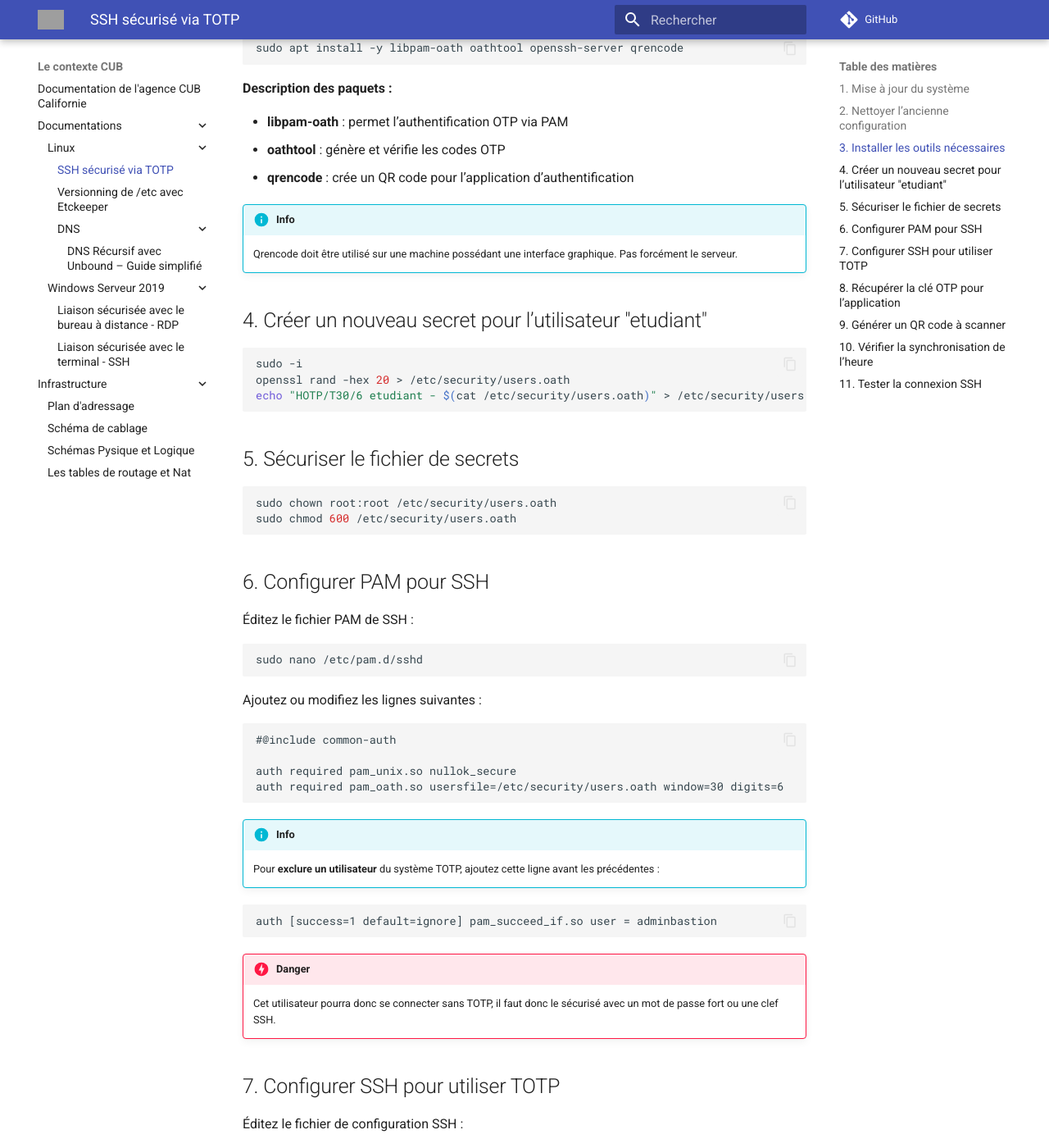
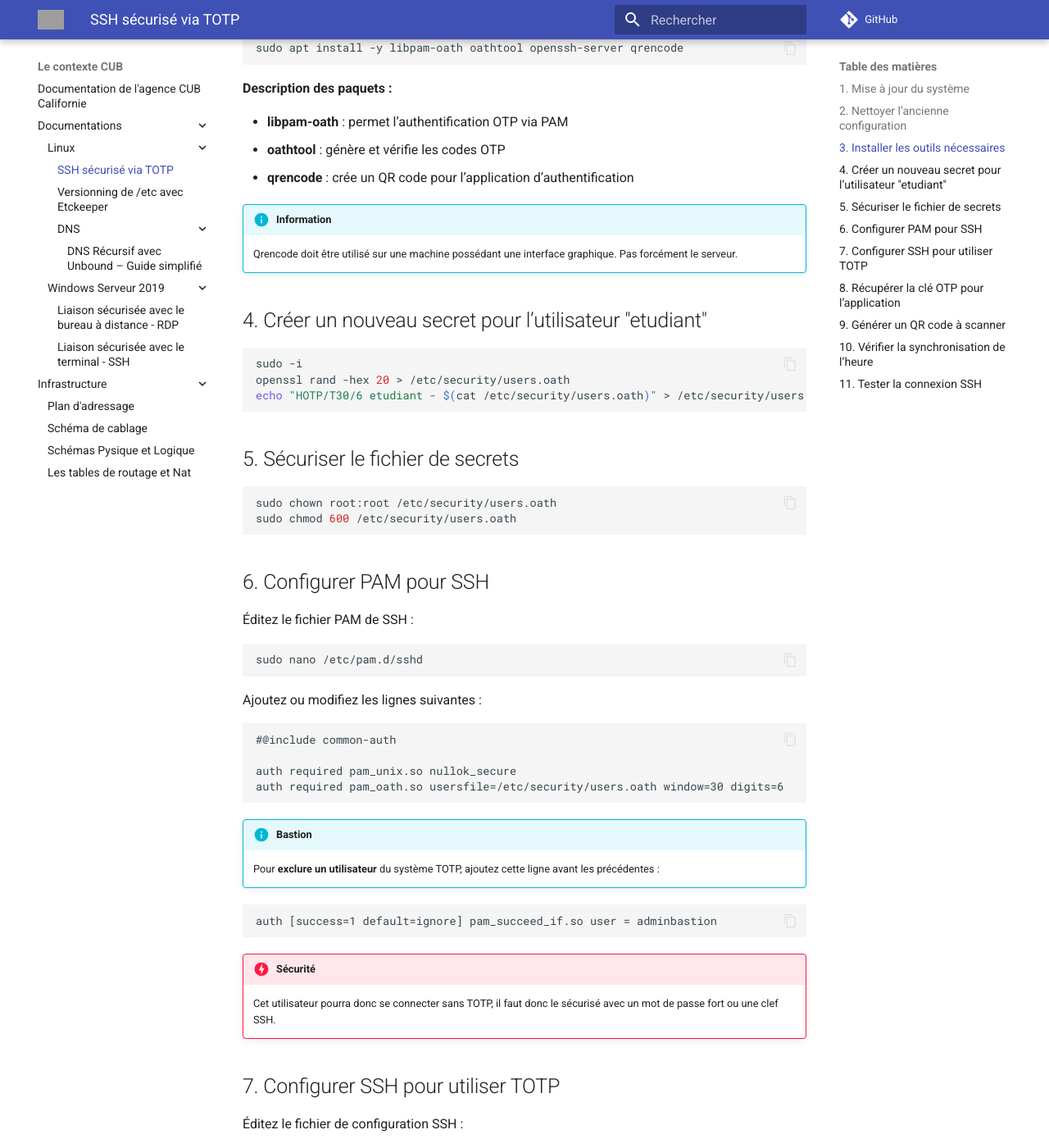
Before and after one commit to LibGR/CUBCalifornieDocs, an MkDocs documentation site: the page built from docs/Documentations/Linux/TOTP.md, in a window 1280 px wide and 1400 px high, scrolled down 579 px. Shown: the whole window at 82% size. Built offline with MkDocs 1.6.1 and Material for MkDocs 9.7.7, drawn with Linux system fonts in a browser that asks for light colours; comment, search, counter and statistics services are not loaded; some of the changed text lies outside the part shown; grey boxes are pictures that could not be loaded.

Commit message:
Correction notes

````diff
--- a/docs/Documentations/Linux/TOTP.md
+++ b/docs/Documentations/Linux/TOTP.md
@@ -28,7 +28,7 @@ sudo apt install -y libpam-oath oathtool openssh-server qrencode
 * **oathtool** : génère et vérifie les codes OTP
 * **qrencode** : crée un QR code pour l’application d’authentification
 
-!!! info Information
+!!! info "Information"
     Qrencode doit être utilisé sur une machine possédant une interface graphique. Pas forcément le serveur.
 
 ## 4. Créer un nouveau secret pour l’utilisateur "etudiant"
@@ -62,13 +62,13 @@ Ajoutez ou modifiez les lignes suivantes :
 auth required pam_unix.so nullok_secure
 auth required pam_oath.so usersfile=/etc/security/users.oath window=30 digits=6
 ```
-!!! info Bastion
+!!! info "Bastion"
     Pour **exclure un utilisateur** du système TOTP, ajoutez cette ligne avant les précédentes :
 
 ```
 auth [success=1 default=ignore] pam_succeed_if.so user = adminbastion
 ```
-!!! danger Sécurité
+!!! danger "Sécurité"
     Cet utilisateur pourra donc se connecter sans TOTP, il faut donc le sécurisé avec un mot de passe fort ou une clef SSH.
 
 ## 7. Configurer SSH pour utiliser TOTP
@@ -120,7 +120,7 @@ sudo apt install -y systemd-timesyncd
 sudo systemctl enable --now systemd-timesyncd
 ```
 
-!!! warning Désyncronisation
+!!! warning "Désyncronisation"
     Les OTP dépendent de l’heure : vérifiez que le serveur et votre téléphone sont bien synchronisés.
 
 ## 11. Tester la connexion SSH
````
